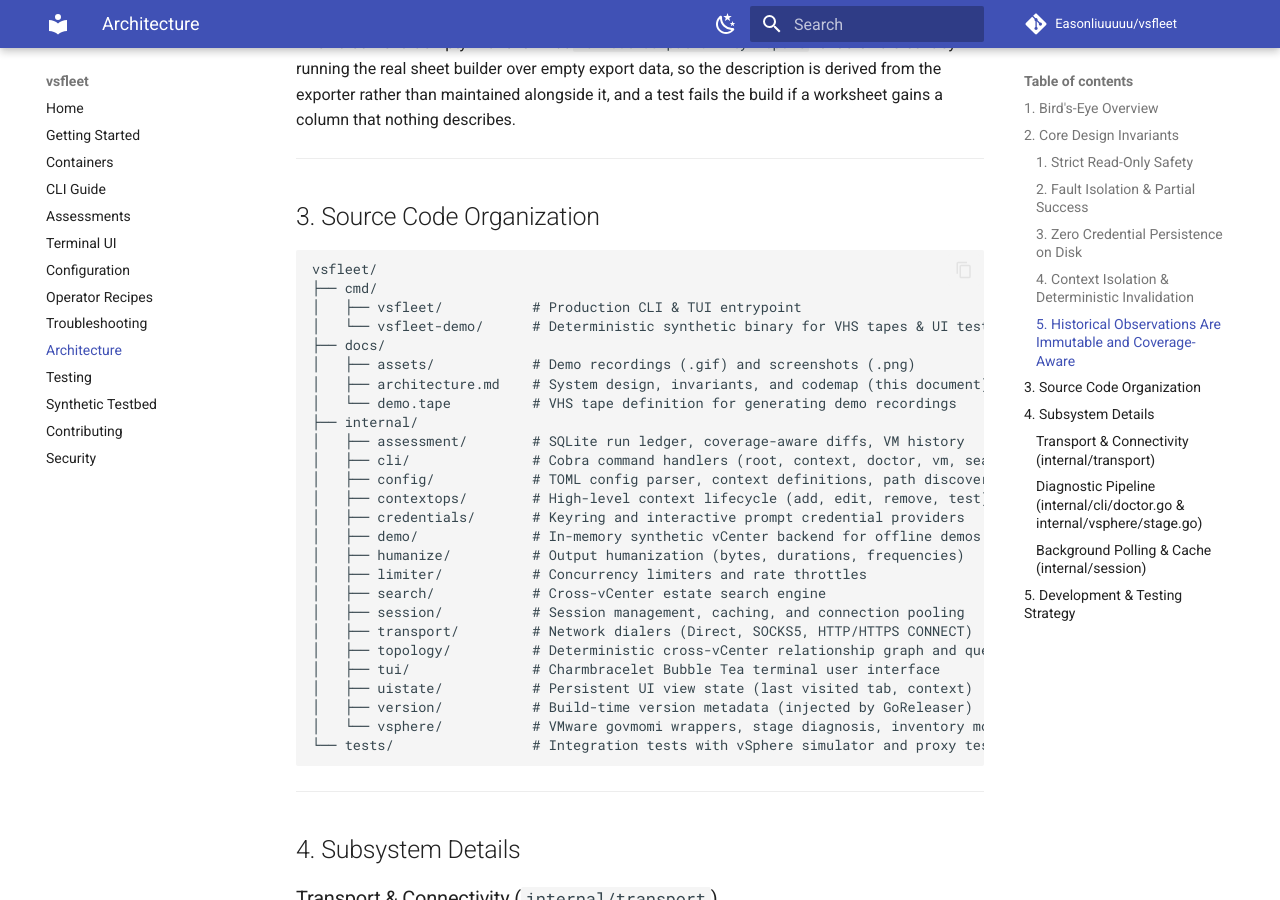
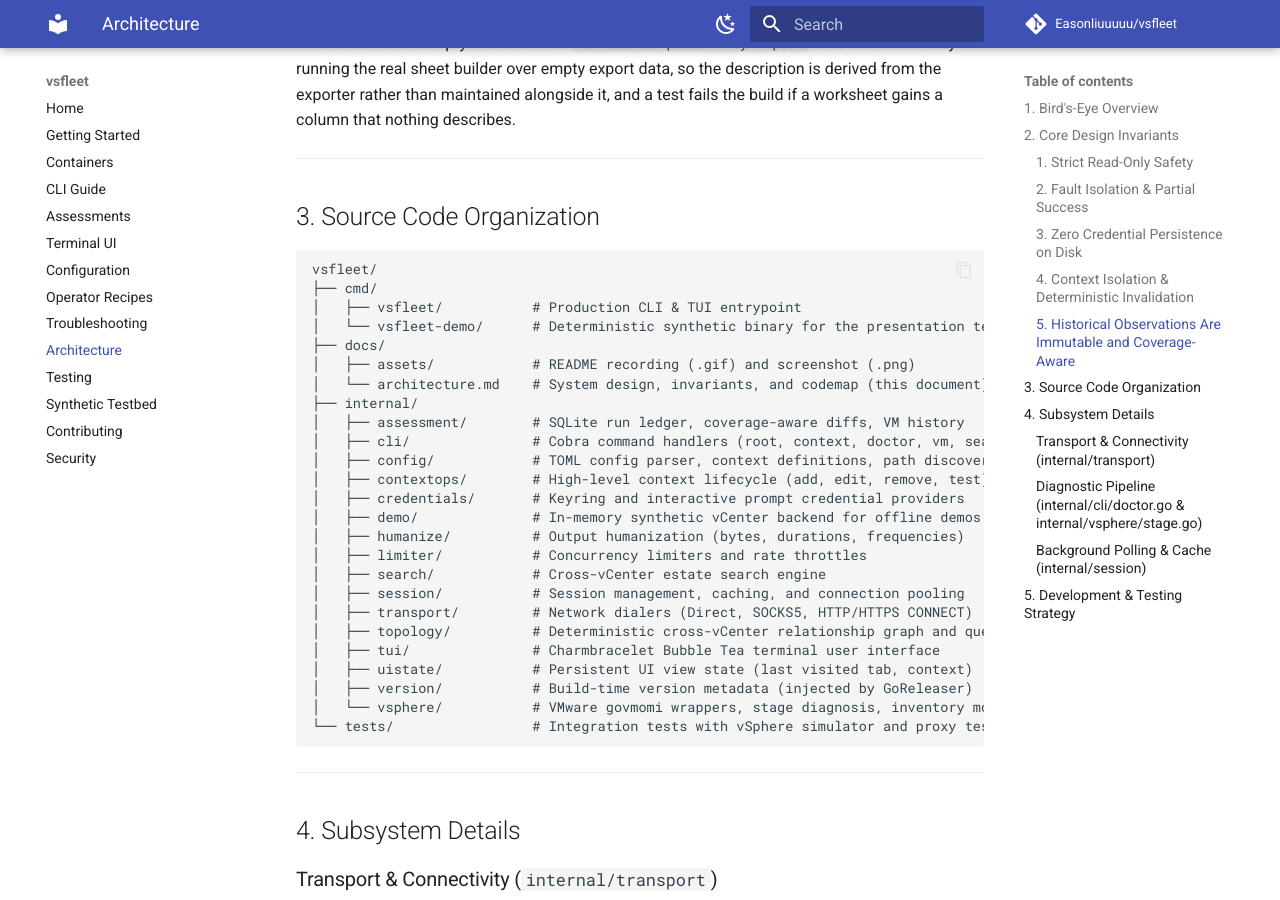
Before and after one commit to Easonliuuuuu/vsfleet, an MkDocs documentation site: the page built from docs/architecture.md, in a window 1280 px wide and 900 px high, scrolled down 3091 px. Built offline with MkDocs 1.6.1 and Material for MkDocs 9.7.7, drawn with Linux system fonts in a browser that asks for light colours; comment, search, counter and statistics services are not loaded.

Commit message:
chore(docs): stop tracking the VHS demo recording script
Changes:
- docs/demo.tape: untrack the recording script and add it to .gitignore so it stays as a local file
- CONTRIBUTING.md: drop the "Updating the README Demo" section and the optional VHS prerequisite
- architecture.md: remove the demo.tape entry and describe cmd/vsfleet-demo as the presentation testbed launcher
- cmd/vsfleet-demo: reword the package comment, which no longer exists for recordings

Motivation: recording the README GIF is a maintainer's local task and does not need to be part of the repository or contributor docs. cmd/vsfleet-demo, internal/demo and `vsfleet demo` stay because scripts/testbed launches the binary and the scenario goldens are seeded from internal/demo.

Testing: go build ./..., go vet ./cmd/..., go test ./cmd/... and scripts/testbed test passed

```diff
--- a/docs/architecture.md
+++ b/docs/architecture.md
@@ -181,11 +181,10 @@ gains a column that nothing describes.
 vsfleet/
 ├── cmd/
 │   ├── vsfleet/           # Production CLI & TUI entrypoint
-│   └── vsfleet-demo/      # Deterministic synthetic binary for VHS tapes & UI testing
+│   └── vsfleet-demo/      # Deterministic synthetic binary for the presentation testbed
 ├── docs/
-│   ├── assets/            # Demo recordings (.gif) and screenshots (.png)
-│   ├── architecture.md    # System design, invariants, and codemap (this document)
-│   └── demo.tape          # VHS tape definition for generating demo recordings
+│   ├── assets/            # README recording (.gif) and screenshot (.png)
+│   └── architecture.md    # System design, invariants, and codemap (this document)
 ├── internal/
 │   ├── assessment/        # SQLite run ledger, coverage-aware diffs, VM history
 │   ├── cli/               # Cobra command handlers (root, context, doctor, vm, search, etc.)
```
Also changed, not shown: CONTRIBUTING.md (+2 -17 lines), 3 other files.
